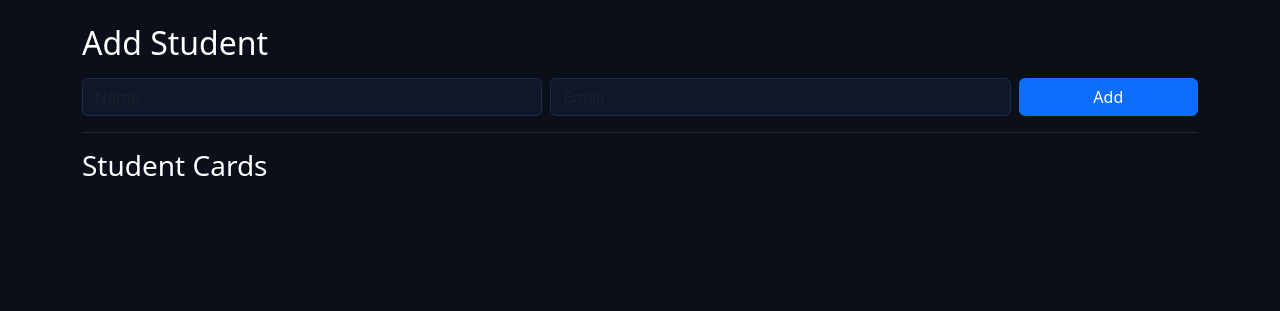
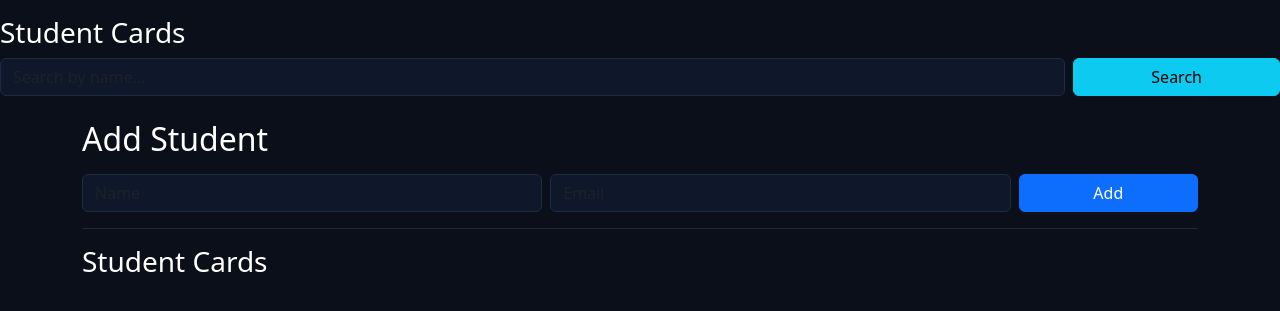
Before and after one commit to Astha-S12/student-management-system, a Flask app: page /students in a window 1280 px wide. Shown: the part 57-368 px from the top of the page. Run offline with Flask 3, Linux system fonts and the light colour scheme; data that the repository does not hold is empty.

Commit message:
fix app.py

```diff
--- a/templates/students.html
+++ b/templates/students.html
@@ -47,6 +47,27 @@
     </div>
   </div>
 </nav>
+
+<h3 class="mt-3">Student Cards</h3>
+<form method="GET" action="/students" class="row g-2 mb-3">
+
+    <div class="col-md-10">
+        <input
+            type="text"
+            name="search"
+            class="form-control"
+            placeholder="Search by name..."
+        >
+    </div>
+
+    <div class="col-md-2">
+        <button class="btn btn-info w-100">
+            Search
+        </button>
+    </div>
+
+</form>
+
 
 <div class="container mt-4">
 
```
